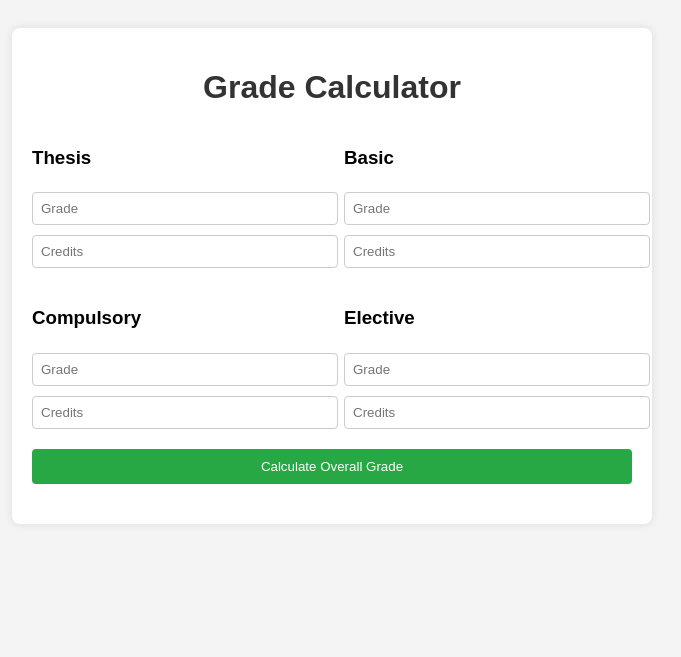
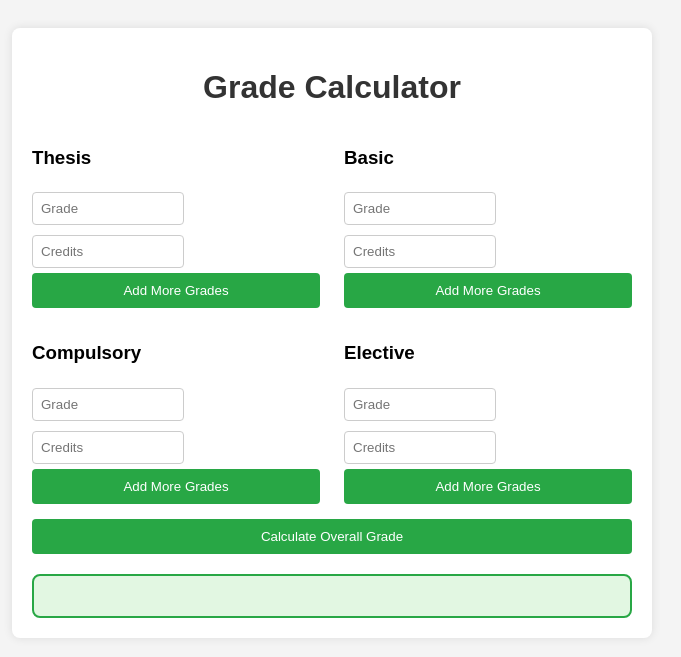
Before and after one commit to ashokkbangaru/Grade_Calculation_KIT, a Flask app: page / in a window 1280 px wide. Shown: the top 657 px of the page, without its empty margins (308-989 px from the left). Run offline with Flask 3, Linux system fonts and the light colour scheme.

Commit message:
updated the UI

```diff
--- a/src/app.py
+++ b/src/app.py
@@ -12,20 +12,34 @@ def calculate_grades():
     data = request.json
 
     # Get grades and credit points from form submission
-    thesis_grade = float(data.get('thesis_grade', 0))
-    thesis_credits = float(data.get('thesis_credits', 0))
-    basic_grade = float(data.get('basic_grade', 0))
-    basic_credits = float(data.get('basic_credits', 0))
-    compulsory_grade = float(data.get('compulsory_grade', 0))
-    compulsory_credits = float(data.get('compulsory_credits', 0))
-    elective_grade = float(data.get('elective_grade', 0))
-    elective_credits = float(data.get('elective_credits', 0))
+    thesis_data = data.get('thesis_grades', [])
+    basic_data = data.get('basic_grades', [])
+    compulsory_data = data.get('compulsory_grades', [])
+    elective_data = data.get('elective_grades', [])
 
     # Calculate the overall grade using the backend logic
+    thesis_grade, thesis_credits = calculate_weighted_average(thesis_data)
+    basic_grade, basic_credits = calculate_weighted_average(basic_data)
+    compulsory_grade, compulsory_credits = calculate_weighted_average(compulsory_data)
+    elective_grade, elective_credits = calculate_weighted_average(elective_data)
+
     result = calculate_overall_grades(thesis_grade, thesis_credits, basic_grade, basic_credits,
                                       compulsory_grade, compulsory_credits, elective_grade, elective_credits)
 
     return jsonify(result)
 
+def calculate_weighted_average(data):
+    if not data:
+        return 0, 0
+
+    total_weighted_grades = sum(item['grade'] * item['credit'] for item in data)
+    total_credit_points = sum(item['credit'] for item in data)
+
+    if total_credit_points == 0:
+        return 0, 0
+
+    weighted_average = total_weighted_grades / total_credit_points
+    return weighted_average, total_credit_points
+
 if __name__ == "__main__":
     app.run(host='0.0.0.0', port=5000, debug=True)
--- /dev/null
+++ b/src/static/script.js
@@ -0,0 +1,47 @@
+function submitGrades() {
+    const data = {
+        thesis_grades: [],
+        basic_grades: [],
+        compulsory_grades: [],
+        elective_grades: []
+    };
+
+    // Gather all grades and credits
+    const gradeInputs = document.querySelectorAll('.grade');
+    const creditInputs = document.querySelectorAll('.credit');
+
+    gradeInputs.forEach((gradeInput, index) => {
+        const category = gradeInput.className.split(' ')[1].split('_')[0]; // Extract category
+        const grade = parseFloat(gradeInput.value) || 0; // Default to 0 if not a number
+        const credit = parseFloat(creditInputs[index].value) || 0; // Default to 0 if not a number
+
+        if (grade > 0 || credit > 0) { // Only include valid entries
+            data[`${category}`].push({ grade, credit });
+        }
+    });
+
+    fetch('/GRADE_CALCULATION_KIT', {
+        method: 'POST',
+        headers: {
+            'Content-Type': 'application/json'
+        },
+        body: JSON.stringify(data)
+    })
+    .then(response => response.json())
+    .then(data => {
+        document.getElementById('result').innerText = 'Overall Grade: ' + data.overall_grade;
+    })
+    .catch(error => console.error('Error:', error));
+}
+
+function addGradeInput(section) {
+    const newInputHTML = `
+        <input type="number" class="grade ${section.toLowerCase()}_grade" placeholder="Grade">
+        <input type="number" class="credit ${section.toLowerCase()}_credits" placeholder="Credits">
+    `;
+    const gradesDiv = document.querySelector(`.${section.toLowerCase()}-grades`);
+    const newDiv = document.createElement('div');
+    newDiv.className = 'grades';
+    newDiv.innerHTML = newInputHTML;
+    gradesDiv.appendChild(newDiv);
+}
--- a/src/templates/styles.css
+++ b/src/static/styles.css
@@ -30,7 +30,7 @@ h1 {
 }
 
 input {
-    width: 100%;
+    width: calc(50% - 10px);
     padding: 8px;
     margin: 5px 0;
     border-radius: 4px;
@@ -51,9 +51,13 @@ button:hover {
     background-color: #218838;
 }
 
-#result {
+.result-box {
     margin-top: 20px;
-    font-size: 18px;
+    font-size: 24px;
     text-align: center;
     color: #333;
+    padding: 20px;
+    border: 2px solid #28a745;
+    border-radius: 8px;
+    background-color: #e2f7e2; /* Light green background */
 }
--- a/src/templates/index.html
+++ b/src/templates/index.html
@@ -4,7 +4,7 @@
     <meta charset="UTF-8">
     <meta name="viewport" content="width=device-width, initial-scale=1.0">
     <title>Grade Calculator</title>
-    <link rel="stylesheet" href="styles.css">
+    <link rel="stylesheet" href="{{ url_for('static', filename='styles.css') }}">
 </head>
 <body>
     <div class="container">
@@ -13,31 +13,43 @@
         <div class="tabs">
             <div class="tab">
                 <h3>Thesis</h3>
-                <input type="number" id="thesis_grade" placeholder="Grade">
-                <input type="number" id="thesis_credits" placeholder="Credits">
+                <div class="grades thesis-grades">
+                    <input type="number" class="grade thesis_grade" placeholder="Grade">
+                    <input type="number" class="credit thesis_credits" placeholder="Credits">
+                </div>
+                <button onclick="addGradeInput('Thesis')">Add More Grades</button>
             </div>
             <div class="tab">
                 <h3>Basic</h3>
-                <input type="number" id="basic_grade" placeholder="Grade">
-                <input type="number" id="basic_credits" placeholder="Credits">
+                <div class="grades basic-grades">
+                    <input type="number" class="grade basic_grade" placeholder="Grade">
+                    <input type="number" class="credit basic_credits" placeholder="Credits">
+                </div>
+                <button onclick="addGradeInput('Basic')">Add More Grades</button>
             </div>
             <div class="tab">
                 <h3>Compulsory</h3>
-                <input type="number" id="compulsory_grade" placeholder="Grade">
-                <input type="number" id="compulsory_credits" placeholder="Credits">
+                <div class="grades compulsory-grades">
+                    <input type="number" class="grade compulsory_grade" placeholder="Grade">
+                    <input type="number" class="credit compulsory_credits" placeholder="Credits">
+                </div>
+                <button onclick="addGradeInput('Compulsory')">Add More Grades</button>
             </div>
             <div class="tab">
                 <h3>Elective</h3>
-                <input type="number" id="elective_grade" placeholder="Grade">
-                <input type="number" id="elective_credits" placeholder="Credits">
+                <div class="grades elective-grades">
+                    <input type="number" class="grade elective_grade" placeholder="Grade">
+                    <input type="number" class="credit elective_credits" placeholder="Credits">
+                </div>
+                <button onclick="addGradeInput('Elective')">Add More Grades</button>
             </div>
         </div>
 
         <button onclick="submitGrades()">Calculate Overall Grade</button>
 
-        <div id="result"></div>
+        <div id="result" class="result-box"></div>
 
-        <script src="script.js"></script>
+        <script src="{{ url_for('static', filename='script.js') }}"></script>
     </div>
 </body>
 </html>
--- a/src/templates/script.js
+++ /dev/null
@@ -1,34 +0,0 @@
-function submitGrades() {
-    const thesis_grade = document.getElementById('thesis_grade').value;
-    const thesis_credits = document.getElementById('thesis_credits').value;
-    const basic_grade = document.getElementById('basic_grade').value;
-    const basic_credits = document.getElementById('basic_credits').value;
-    const compulsory_grade = document.getElementById('compulsory_grade').value;
-    const compulsory_credits = document.getElementById('compulsory_credits').value;
-    const elective_grade = document.getElementById('elective_grade').value;
-    const elective_credits = document.getElementById('elective_credits').value;
-
-    const data = {
-        thesis_grade,
-        thesis_credits,
-        basic_grade,
-        basic_credits,
-        compulsory_grade,
-        compulsory_credits,
-        elective_grade,
-        elective_credits
-    };
-
-    fetch('/GRADE_CALCULATION_KIT', {
-        method: 'POST',
-        headers: {
-            'Content-Type': 'application/json'
-        },
-        body: JSON.stringify(data)
-    })
-    .then(response => response.json())
-    .then(data => {
-        document.getElementById('result').innerText = 'Overall Grade: ' + data.overall_grade;
-    })
-    .catch(error => console.error('Error:', error));
-}
```
Also changed, not shown: src/grades_calculator.py (+15 -5 lines).
